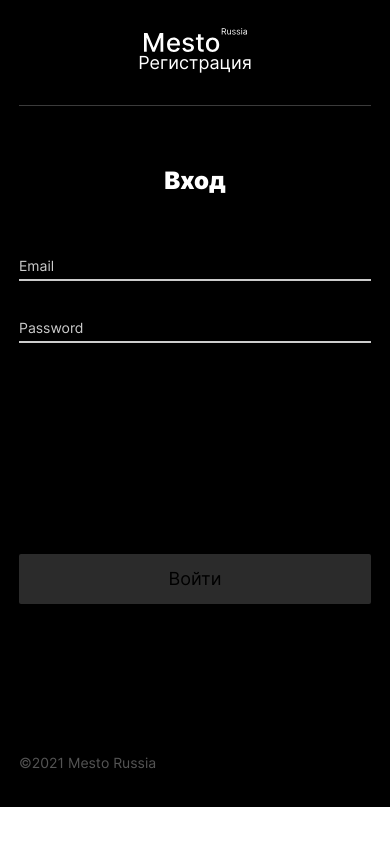
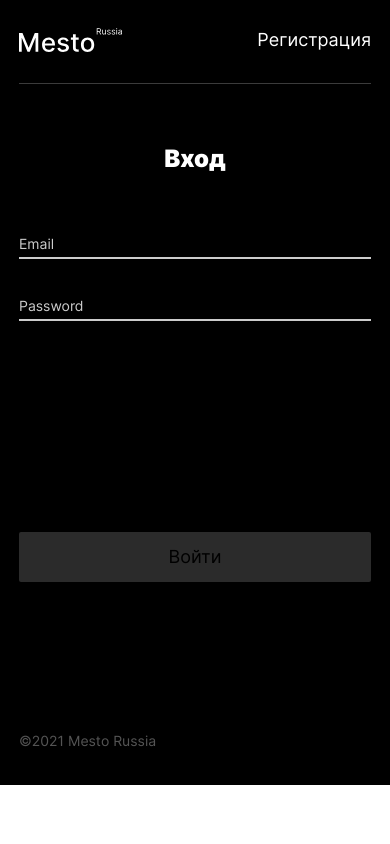
Before and after one commit to DenisDimov/react-mesto-auth, a React (Create React App) app: page /sign-in#/sign-in in a window 390 px wide. Built offline with nearby package versions, Linux system fonts and the light colour scheme; no server answers.

Commit message:
added reame md

```diff
--- /dev/null
+++ b/src/blocks/header/__burger/header__burger.css
@@ -0,0 +1,3 @@
+.header__burger {
+  background-image: url();
+}
--- a/src/blocks/header/__title/header__title.css
+++ b/src/blocks/header/__title/header__title.css
@@ -16,9 +16,3 @@
 .header__title:hover {
   opacity: 0.6;
 }
-
-@media screen and (max-width: 430px) {
-  .header__title {
-    margin: 0;
-  }
-}
--- a/src/blocks/header/header.css
+++ b/src/blocks/header/header.css
@@ -12,12 +12,6 @@
   }
 }
 
-@media screen and (max-width: 430px) {
-  .header {
-    flex-direction: column;
-  }
-}
-
 @media screen and (max-width: 320px) {
   .header {
     position: relative;
--- a/src/components/Header.jsx
+++ b/src/components/Header.jsx
@@ -18,10 +18,11 @@ const Header = ({ userData, signOut }) => {
         </Link>
       </Route>
       <Route exact path="/main">
-        <p className="header__profile">{email}</p>
+        {/* <p className="header__profile">{email}</p>
         <button onClick={signOut} className="header__title">
           Выйти
-        </button>
+        </button> */}
+        <div className='header__burger'></div>
       </Route>
     </header>
   );
--- a/src/index.css
+++ b/src/index.css
@@ -60,3 +60,4 @@
 @import url(./blocks/auth/__input-error/auth__input-error.css);
 @import url(./blocks/auth/__input-error/_active/auth__input-error_active.css);
 @import url(./blocks/auth/__input/_type_error/auth__input_type_error.css);
+@import url(./blocks/header/__burger/header__burger.css);
```
Also changed, not shown: src/image/preview.jpg (added), 1 other file (tests, documents, lock files or other folders).
